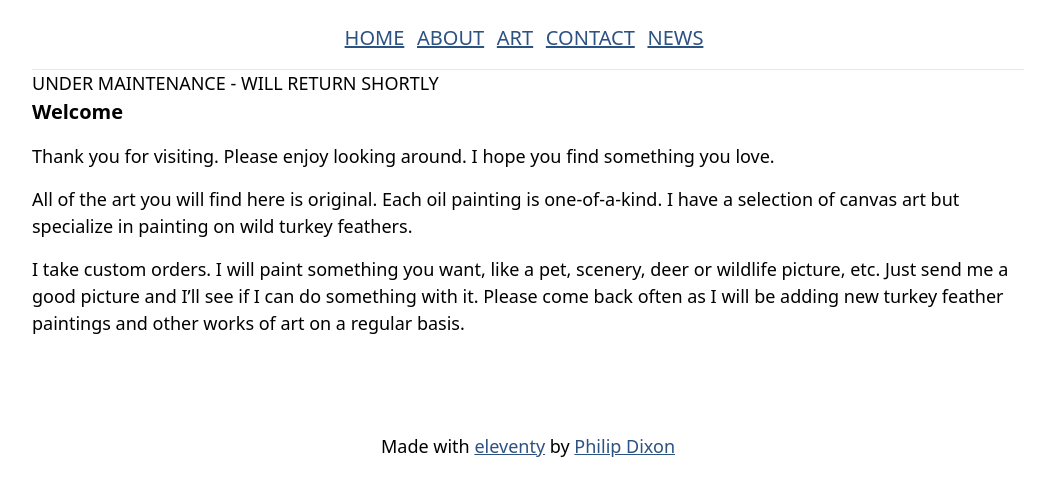
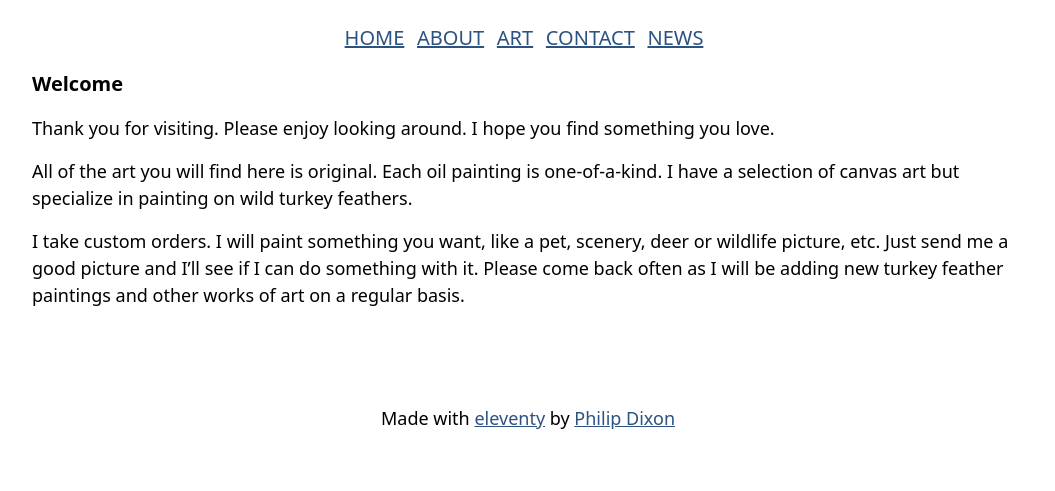
Before and after one commit to dixonge/dwa, an Eleventy site: page index.md in a window 1280 px wide. Shown: the part 309-800 px from the top of the page, without its empty margins (112-1167 px from the left). Built offline with nearby package versions, Linux system fonts and the light colour scheme; Eleventy itself is replaced by a stand-in of ours; files that its build step writes are made by us from their sources.

Commit message:
out of maintenance

```diff
--- a/index.md
+++ b/index.md
@@ -3,10 +3,6 @@ author: Philip Dixon
 title: Welcome
 layout: layouts/home.njk
 ---
-
---------------------------------
-UNDER MAINTENANCE - WILL RETURN SHORTLY
---------------------------------
 
 # Welcome
 
```
